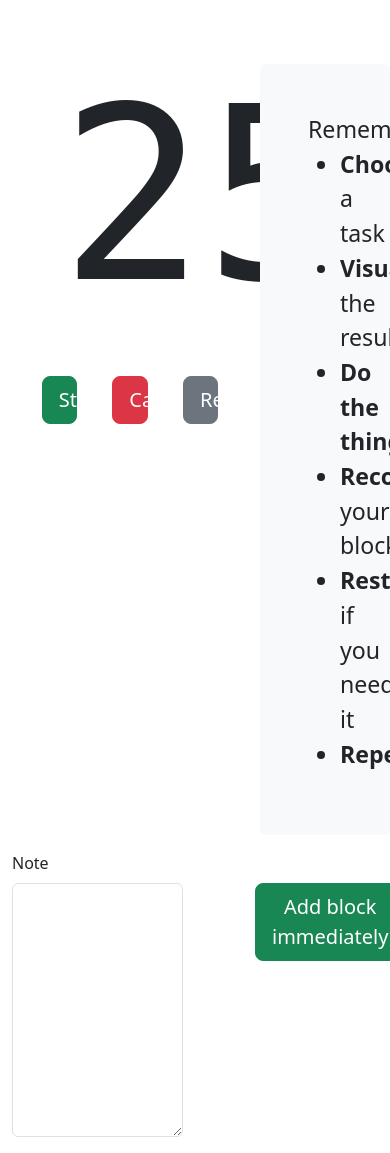
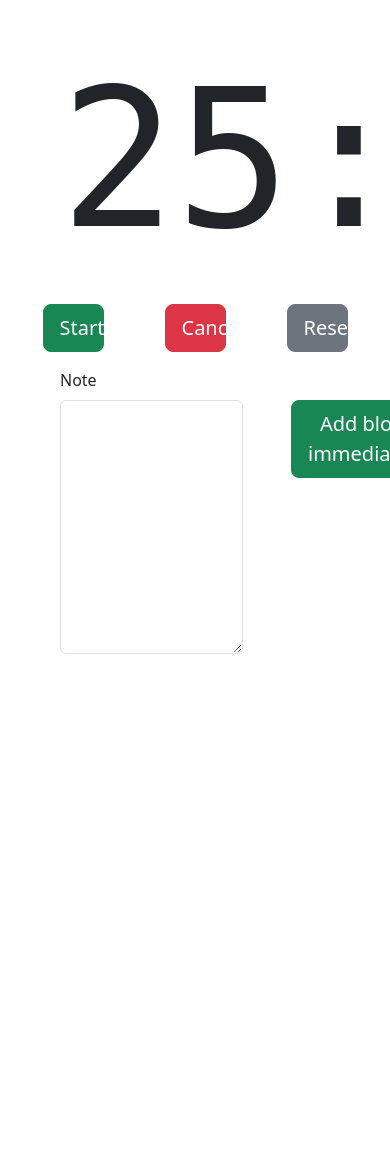
Before and after one commit to ian-ross/old-blocks, a Django app: page /blocks/add/1/1/1/ in a window 390 px wide; the page is wider, and only the part inside the window is pictured. Shown: the part 56-1209 px from the top of that part. After the commit the page ends 710 px from the top of that part, so only its background shows below. Run offline with Django 3.2, Linux system fonts and the light colour scheme; the visitor is signed in with stand-in values (Sample User, id 1); some libraries are stand-ins or nearby versions; some web fonts are replaced.

Commit message:
Better CSS for mobile, maybe fix non-zero finished timer bug

```diff
--- a/config/settings/local.py
+++ b/config/settings/local.py
@@ -25,7 +25,9 @@ CACHES = {
 
 # EMAIL
 
-EMAIL_BACKEND = 'django.core.mail.backends.console.EmailBackend'
+EMAIL_BACKEND = 'django.core.mail.backends.filebased.EmailBackend'
+EMAIL_FILE_PATH = ROOT_DIR / 'dev-email'
+os.makedirs(EMAIL_FILE_PATH, exist_ok=True)
 
 
 # DEBUG TOOLBAR
--- a/static/css/project.css
+++ b/static/css/project.css
@@ -64,6 +64,12 @@ a.project {
 .timer-countdown {
   text-align: center;
   font-family: 'Azeret Mono', monospace;
-  font-size: 15rem;
+  font-size: 12rem;
   margin: 0 3rem;
 }
+
+@media (min-width: 992px){
+  .timer-countdown {
+    font-size: 15rem;
+  }
+}
--- a/static/js/project.js
+++ b/static/js/project.js
@@ -125,10 +125,10 @@ function setupTimer() {
 
       self.timer.onmessage = function(msg) {
         self.time = msg.data
-        if (self.time == 0) self.blockFinished()
         if (self.time > 0) self.time -= 1
         self.minutes = formatMinutes(self.time)
         self.seconds = formatSeconds(self.time)
+        if (self.time == 0) self.blockFinished()
       }
 
       self.running = !self.running
--- a/templates/base.html
+++ b/templates/base.html
@@ -63,7 +63,7 @@
 
     {% bootstrap_messages %}
 
-    <main class="container">
+    <main class="container-lg">
 
       {% block content %}
       <div class="bg-light p-5 rounded">
--- a/templates/blocks/timer.html
+++ b/templates/blocks/timer.html
@@ -8,11 +8,11 @@
 
 <div x-data="setupTimer()">
   <div class="row">
-    <div class="col-8">
+    <div class="col-lg-8">
       <div id="timer" class="timer-countdown">
         <span type="text" x-text="minutes"></span>:<span type="text" x-text="seconds"></span>
       </div>
-      <div class="container d-flex justify-content-around">
+      <div class="d-flex justify-content-around">
         <button class="btn col-2 btn-lg"
                 x-bind:class="running ? 'btn-warning' : 'btn-success'"
                 x-text="label" @click="startStopTimer()">
@@ -21,7 +21,7 @@
         <button class="btn col-2 btn-lg btn-secondary" @click="resetTimer()">Reset</button>
       </div>
     </div>
-    <div class="col-4 bg-light p-5 rounded fs-3 mt-5">
+    <div class="col-4 bg-light p-5 rounded fs-3 mt-5 d-none d-lg-block">
       Remember:
 
       <ul>
@@ -35,8 +35,8 @@
     </div>
   </div>
 
-  <div class="row">
-    <div class="col-6 mt-3" >
+  <div class="d-flex">
+    <div class="col-6 mt-3 ms-5" >
       <div id="note_label" class="mb-3">
         <label for="note" class="form-label">Note</label>
         <textarea name="note" cols="40" rows="10" class="textarea form-control" id="note"></textarea>
```
